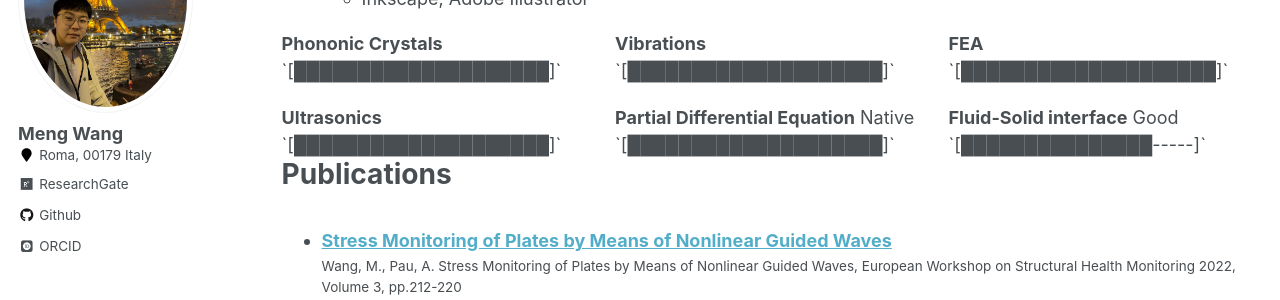
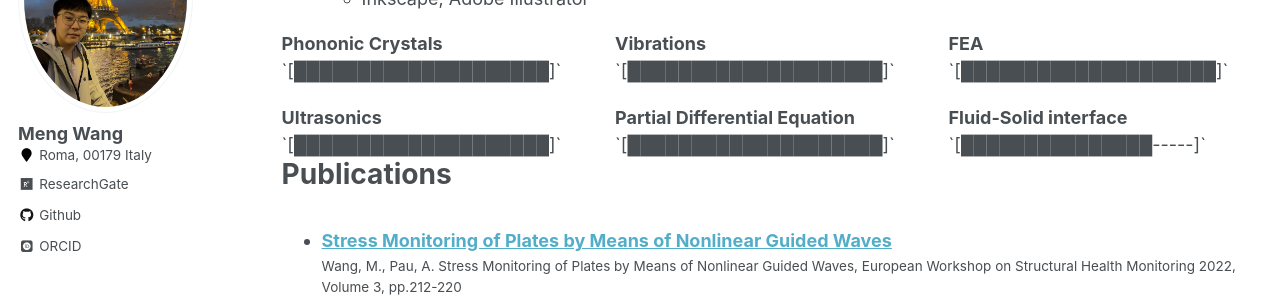
Before and after one commit to wang-meng-web/wang-meng-web.github.io, a Jekyll site: the page built from _pages/cv.md, in a window 1280 px wide and 900 px high, scrolled down 467 px. Shown: the part 153-453 px from the top of the window. Built offline with Jekyll 4.4.1, drawn with Linux system fonts in a browser that asks for light colours; some web fonts are replaced.

Commit message:
Update cv.md

```diff
--- a/_pages/cv.md
+++ b/_pages/cv.md
@@ -45,11 +45,11 @@ Skills
     `[████████████████████]`
   </div>
   <div style="flex: 1 1 30%; min-width: 200px;">
-    <strong>Partial Differential Equation</strong> Native<br>
+    <strong>Partial Differential Equation</strong><br>
     `[████████████████████]`
   </div>
   <div style="flex: 1 1 30%; min-width: 200px;">
-    <strong>Fluid-Solid interface</strong> Good<br>
+    <strong>Fluid-Solid interface</strong><br>
     `[███████████████-----]`
   </div>
 </div>
```
